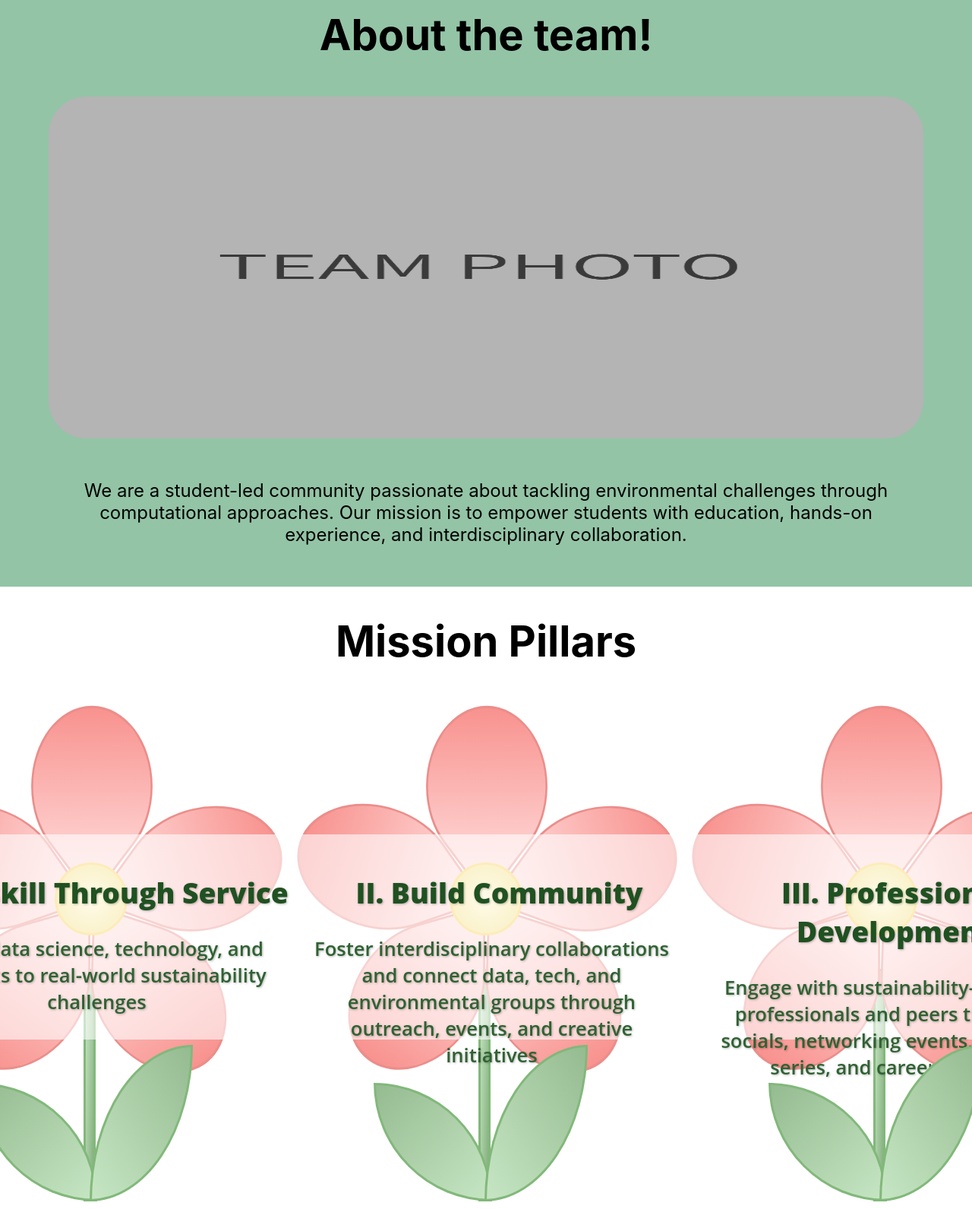
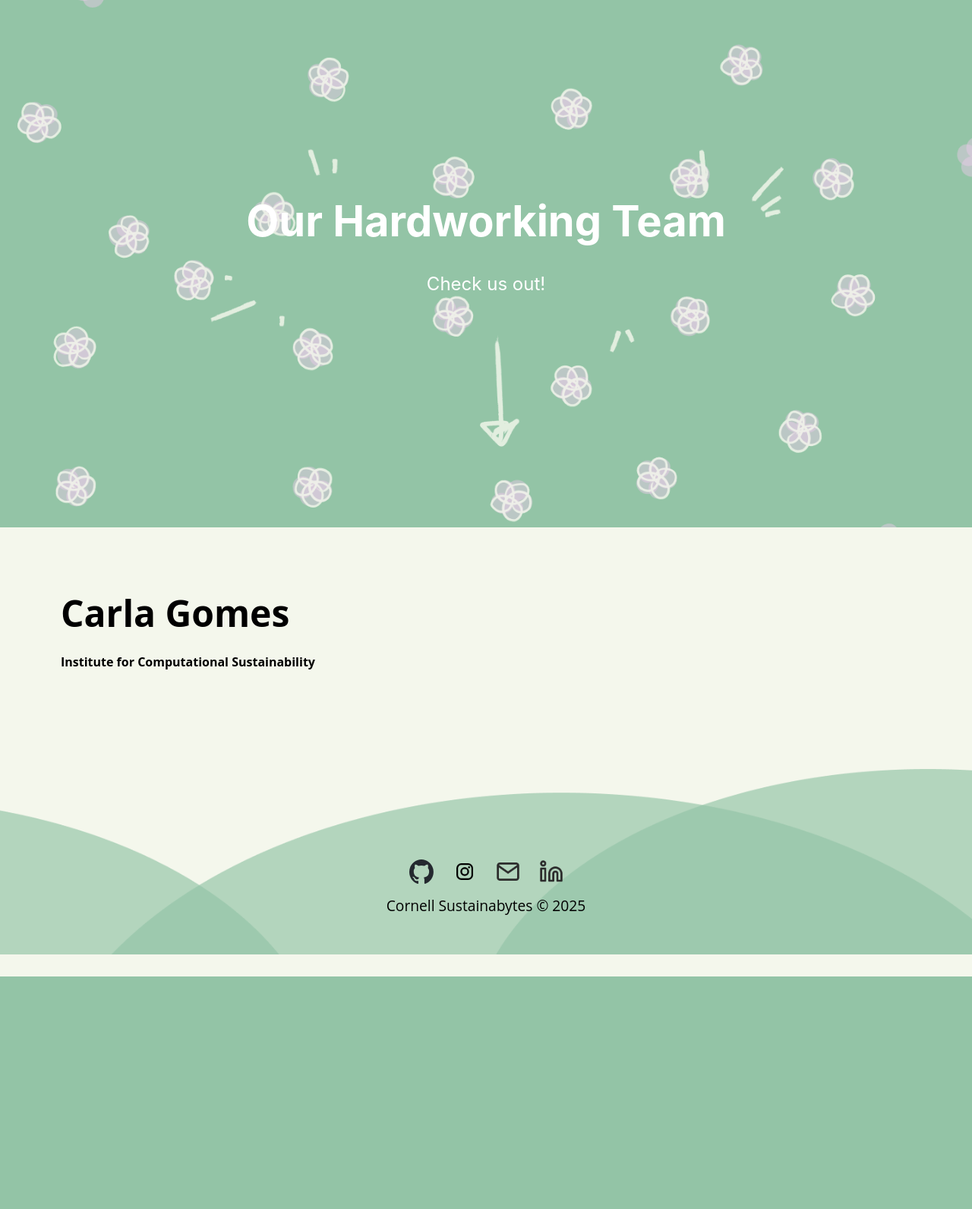
Before and after one commit to Sustainabytes/internal-website, a plain HTML site: page team.html in a window 1280 px wide. Shown: the part 129-1720 px from the top of the page at 76% size. After the commit the page ends 1414 px from the top, so only its background shows below. Drawn offline with Linux system fonts and the light colour scheme.

Commit message:
Removed and debugged
Removed some of the odd design in the previous team page, and then debugged the button since before when hovering over the buttons the letter turn the same color as the background.

```diff
--- a/stylesEducation.css
+++ b/stylesEducation.css
@@ -72,7 +72,7 @@ nav a {
 }
 
 a:hover {
-    color: #EBCAE8;
+    color: #ffffff;
 }
 
 .active {
--- a/stylesHome.css
+++ b/stylesHome.css
@@ -71,7 +71,7 @@ nav a {
 }
 
 a:hover {
-    color: #EBCAE8;
+    color: #ffffff;
 }
 
 .active {
--- a/stylesProject.css
+++ b/stylesProject.css
@@ -71,7 +71,7 @@ nav a {
 }
 
 a:hover {
-    color: #EBCAE8;
+    color: #ffffff;
 }
 
 .active {
--- a/stylesTeam.css
+++ b/stylesTeam.css
@@ -71,7 +71,7 @@ nav a {
 }
 
 a:hover {
-    color: #EBCAE8;
+    color: #ffffff;
 }
 
 .active {
@@ -102,14 +102,14 @@ a:hover {
 }
 
 .section-button:hover {
-    transform: scale(1.05);
-    box-shadow: 4px 5px 8px rgba(0, 0, 0, 0.25);
+  transform: scale(1.05);
+  box-shadow: 4px 5px 8px rgba(0, 0, 0, 0.25);
 }
 
 .section-button.outline {
-    background-color: #F8E16F;
-    color: black;
-    border: 2px solid white;
+  background-color: #EBCAE8;
+  color: black;
+  border: 2px solid white;
 }
 
 .container2 {
@@ -117,29 +117,23 @@ a:hover {
     flex-direction: column;
     justify-content: center;
     align-items: center;
+    height: 720px;
+
+    background-image: url('assets/FlowerBack.png');
+    background-repeat: no-repeat;
+    background-size: 100% auto;
+    background-position: center;
 }
 
-.container3 .vector {
-    position: absolute;
-    width: 580px;
-    height: 45px;
-    top: 950px;
-    right: 500px;
-}
-
-.container2 img {
-    margin-top: 10px;
-    height: 450px;
-    width: 90vw;
-    border-radius: 50px;
-}
-
-h1 {
+.container2 h1 {
     font-family: "Inter", sans-serif;
     font-optical-sizing: auto;
     font-weight: 700;
     font-style: normal;
     font-size: 3.5rem;
+    color: white;
+
+    margin: 0 0 10px 0;
 }
 
 .container2 p {
@@ -147,14 +141,13 @@ h1 {
     font-optical-sizing: auto;
     text-align: center;
     font-weight: 400;
-    color: black;
+    color: white;
     font-size: 1.5rem;
     width: 85vw;
-    padding: 30px;
     border-radius: 30px;
 }
 
-.container3 {
+/* .container3 {
     display: flex;
     flex-direction: column;
     align-items: center;
@@ -162,9 +155,17 @@ h1 {
     background: white;
     height: 850px;
     overflow: hidden;
-}
+} */
 
-.flowers {
+/* .container3 .vector {
+    position: absolute;
+    width: 580px;
+    height: 45px;
+    top: 950px;
+    right: 500px;
+} */
+
+/* .flowers {
     display: flex;
     justify-content: center;
     align-items: center;
@@ -186,11 +187,11 @@ h1 {
     height: 180px;
     border: 3px solid #eb8e8b;
     z-index: 1;
-}
+} */
 
-.one .petal:nth-of-type(1) {
+/* .one .petal:nth-of-type(1) {
     background: linear-gradient(to bottom right, #F78480, #ffe5e4);
-    border-radius: 60% 60% 10% 60%; /* top left, right, bottom left, right */
+    border-radius: 60% 60% 10% 60%;
     transform: rotateZ(45deg) skew(8deg, 8deg) translate(-95px, -95px);
 }
 .one .petal:nth-of-type(2) {
@@ -268,9 +269,9 @@ h1 {
     background: linear-gradient(to bottom right, #F78480, #ffe5e4);
     border-radius: 60% 60% 10% 60%;
     transform: rotateZ(333deg) skew(8deg, 8deg) translate(-95px, -95px);
-}
+} */
 
-.center {
+/* .center {
     position: absolute;
     top: 40px;
     right: 60px;
@@ -340,26 +341,20 @@ h1 {
   font-weight: 600;
   width: 480px;
   font-size: 1.6rem;
-}
+} */
 
 .container4 {
     display: flex;
     justify-content: space-between;
     align-items: center;
     padding: 80px;
+    background-color: #F4F7EC;
 }
 
 .container4 h1, .container5 h1, .container6 h1 {
     font-size: 3rem;
     margin: 0 0 20px 0;
     color: black;
-}
-
-.advisor {
-    height: 450px;
-    width: 450px;
-    border-radius: 30px;
-    margin-left: 20px;
 }
 
 .section-button {
--- a/team.html
+++ b/team.html
@@ -35,20 +35,14 @@
         </header>
 
         <div class="container2">
-            <h1>About the team!</h1>
-
-            <img src="/assets/TempPhoto.png" alt="A photo of the SUSB team">
+            <h1>Our Hardworking Team</h1>
 
             <p>
-                We are a student-led community passionate about tackling environmental challenges through computational
-                approaches. Our mission is to empower students with education, hands-on experience, and interdisciplinary
-                collaboration.
+                Check us out!
             </p>
         </div>
 
-        <div class="container3">
-            <h1>Mission Pillars</h1>
-
+        <!-- <div class="container3">
             <div class="flowers">
                 <div class="mission one">
                     <div class="petal"></div>
@@ -100,10 +94,9 @@
                     <div class="rightleaf"></div>
                 </div>
             </div>
-        </div>
+        </div> -->
 
         <div class="container4">
-            <img src="assets/gomes-2021.png" alt="A picture of the advisor for Sustainabytes, Carla Gomes" class="advisor">
             <div>
                 <h1>Carla Gomes</h4>
                 <h4>Institute for Computational Sustainability</h4>
```
Also changed, not shown: home.html (+0 -1 lines), assets/FlowerBack.png (added).
